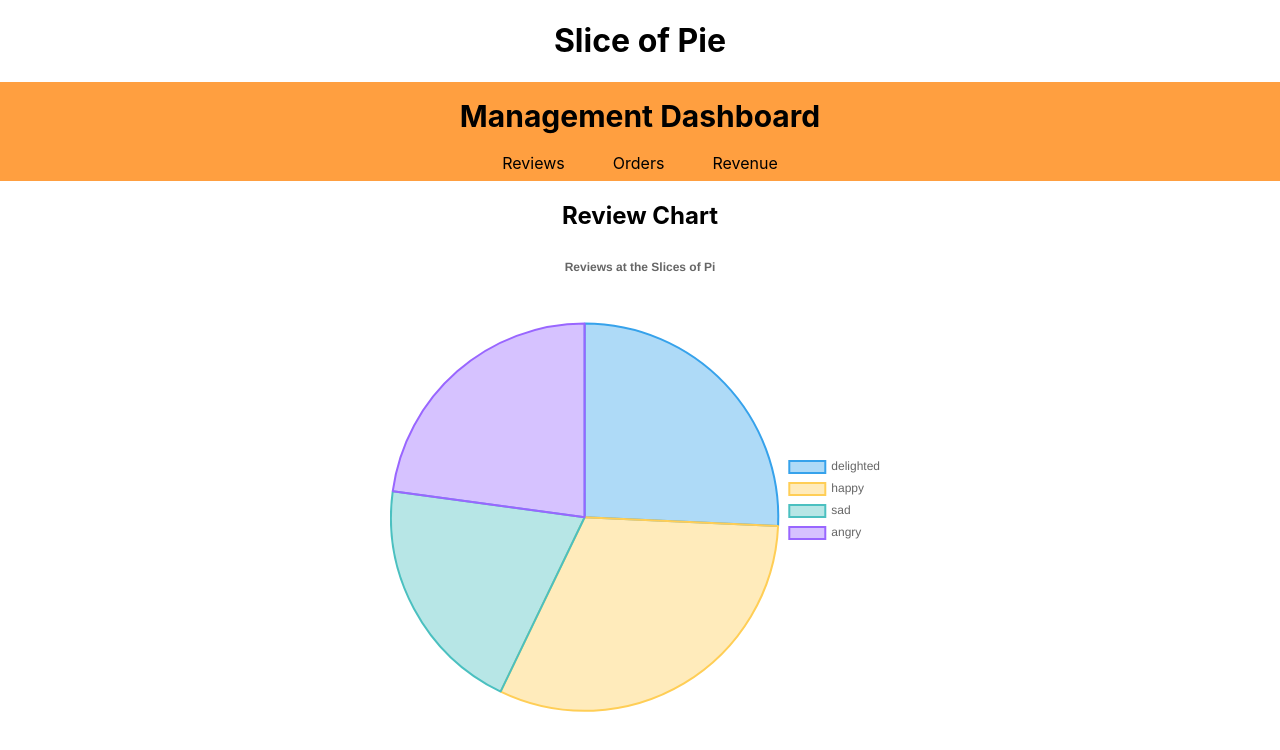
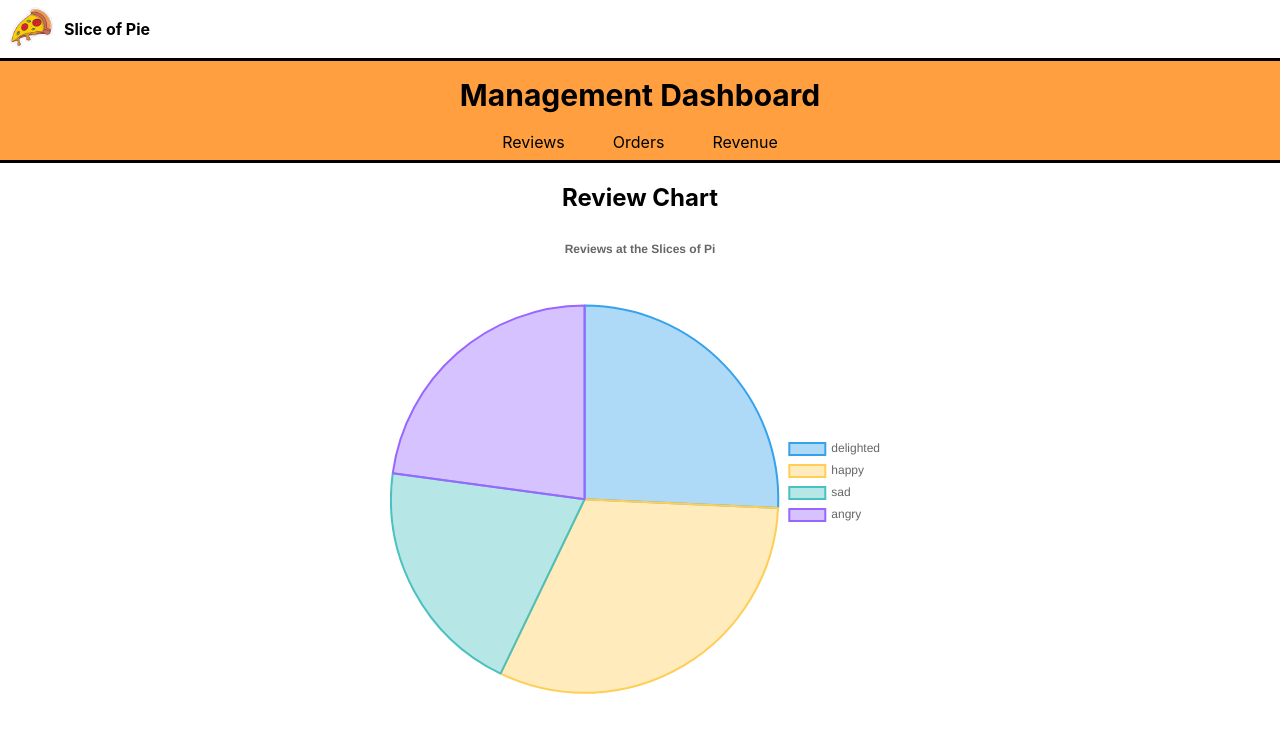
Before and after one commit to oZep/OutStem, a React (Create React App) app in the folder slice-of-pi-dashboard/: page / in a window 1280 px wide. Shown: the top 750 px of the page. Built offline with nearby package versions, Linux system fonts and the light colour scheme.

Commit message:
clean and nice

```diff
--- a/slice-of-pi-dashboard/src/App.css
+++ b/slice-of-pi-dashboard/src/App.css
@@ -1,5 +1,5 @@
 .App {
-  text-align: center;
+
 }
 
 .App-logo {
@@ -13,16 +13,6 @@
   }
 }
 
-.App-header {
-  background-color: #282c34;
-  min-height: 100vh;
-  display: flex;
-  flex-direction: column;
-  align-items: center;
-  justify-content: center;
-  font-size: calc(10px + 2vmin);
-  color: white;
-}
 
 .App-link {
   color: #61dafb;
@@ -49,3 +39,41 @@
   height: 500px;
   margin: 0 auto;
 }
+
+
+.header-container {
+  padding: 4px;
+  border-style: none none solid none;
+  worder-width: 3px;
+  border-color: black;
+  justify-content: space-between;
+}
+
+
+
+.logo-left {
+  position: absolute;
+  top: 6px;
+  width: 200px;
+  height: 43px;
+  left: 10px;
+  pointer-events: none;
+  background-repeat: no-repeat;
+  background-image: url('./images/pizza_banner.webp');
+  bacground-color: gray;
+  background-size: contain;
+}
+
+.title {
+  margin: 15px;
+  margin-left: 60px;
+  font-weight: bold;
+}
+
+.center-text {
+  text-align: center;
+}
+
+.logo-container {
+  background-color: white;
+}
--- a/slice-of-pi-dashboard/src/App.js
+++ b/slice-of-pi-dashboard/src/App.js
@@ -5,10 +5,14 @@ import './App.css';
 function App() {
   return (
     <div className="App">
-      <h1>Slice of Pie</h1>
+      <div className="header-container">
+        <div className="logo-container">
+        <div className="logo-left"></div>
+        <div className="title">Slice of Pie</div>
+        </div>
+      </div>
       <Dashboard />
     </div>
   );
 }
-
 export default App;
--- a/slice-of-pi-dashboard/src/components/Dashboard.css
+++ b/slice-of-pi-dashboard/src/components/Dashboard.css
@@ -4,6 +4,9 @@
     padding-left: 1rem;
     padding-right: 1rem;
     margin-bottom: 1rem;
+    border-style: none none solid none;
+    worder-width: 3px;
+    border-color: black;
   }
 
 
--- a/slice-of-pi-dashboard/src/components/Dashboard.js
+++ b/slice-of-pi-dashboard/src/components/Dashboard.js
@@ -14,7 +14,7 @@ const Dashboard = () => {
     setChart(chart);
   }
   return (
-    <>
+    <div className='center-text'>
       <Navbar expand="lg" className="Nav-Container">
         <Container>
           <Navbar.Brand style={{ fontSize: "30px", fontWeight: "bold" }}>Management Dashboard</Navbar.Brand>
@@ -38,7 +38,7 @@ const Dashboard = () => {
         {activeChart === 'orders' && <OrderChart />}
         {activeChart === 'totals' && <TotalDisplay />}
       </div>
-    </>
+    </div>
   );
 };
 
--- a/slice-of-pi-dashboard/src/components/MoneyChart.js
+++ b/slice-of-pi-dashboard/src/components/MoneyChart.js
@@ -76,7 +76,7 @@ console.log("ReviewData:", Object.keys(reviewsTotal));
 
 
     return (
-        <div>
+        <div className='center-text'>
             <h2>Review Chart</h2>
             <div>
                 <div className='pi-container'>
--- a/slice-of-pi-dashboard/src/components/OrderChart.js
+++ b/slice-of-pi-dashboard/src/components/OrderChart.js
@@ -62,7 +62,7 @@ const OrderChart = () => {
 
 
     return (
-        <div>
+        <div className='center-text'>
             <h2>Order Chart</h2>
             <div>
                 <div className='bar-container'>
--- a/slice-of-pi-dashboard/src/components/ReviewChart.js
+++ b/slice-of-pi-dashboard/src/components/ReviewChart.js
@@ -75,7 +75,7 @@ console.log("ReviewData:", Object.keys(reviewsTotal));
 
 
     return (
-        <div>
+        <div className="center-text">
             <h2>Review Chart</h2>
             <div>
                 <div className='pi-container'>
--- a/slice-of-pi-dashboard/src/components/TotalDisplay.js
+++ b/slice-of-pi-dashboard/src/components/TotalDisplay.js
@@ -36,7 +36,7 @@ const TotalDisplay = () => {
     */
 
     return (
-        <div>
+        <div className="center-text">
             <div style={{ fontSize: "40px" }}>
                 <div>Total</div>
                 <CountUp
```
Also changed, not shown: slice-of-pi-dashboard/src/images/pizza_banner.webp (added).
